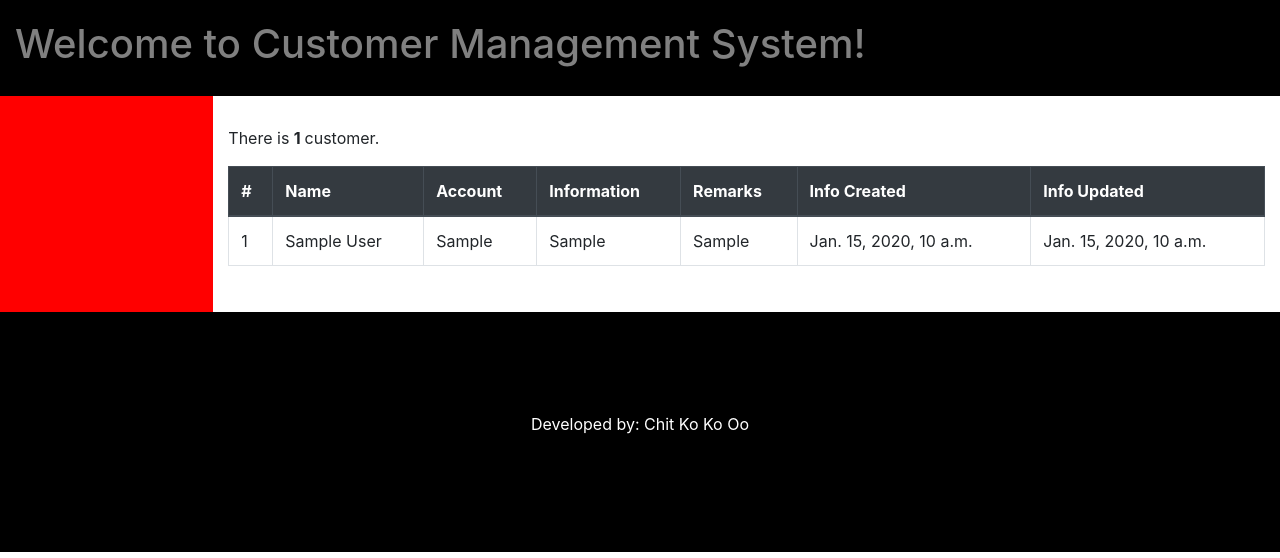
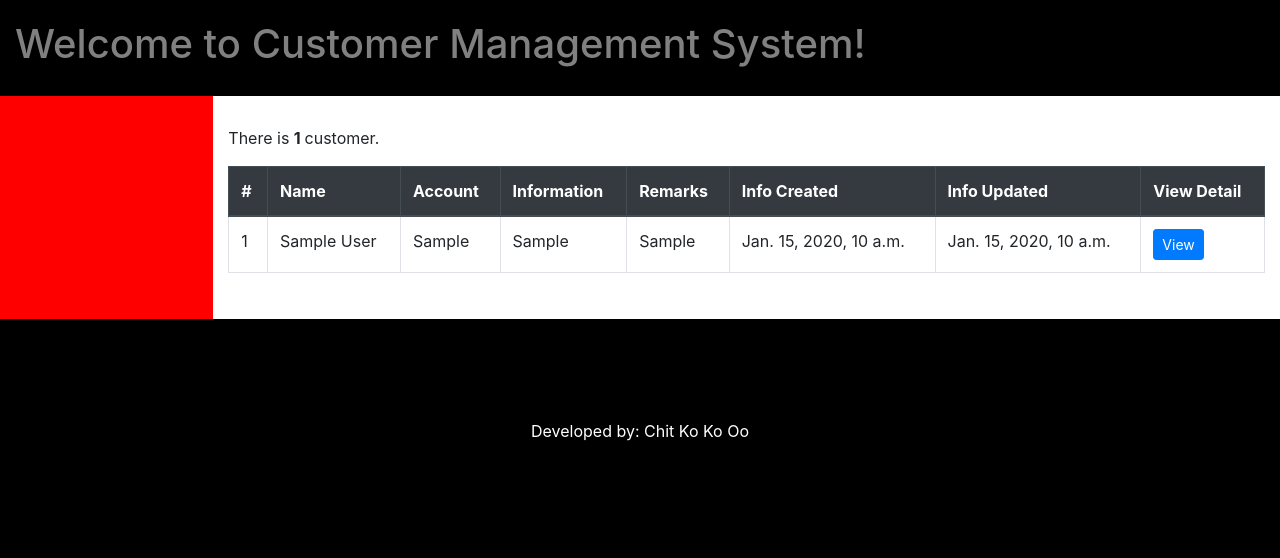
Before and after one commit to chitkokooo/customer-management-system, a Django app: page /customers/ in a window 1280 px wide. Shown: the top 558 px of the page. Run offline with Django 3.2, Linux system fonts and the light colour scheme; a user stored in the database is signed in; tables that the repository leaves empty hold one stand-in row (values such as "Sample post"); some libraries are stand-ins or nearby versions.

Commit message:
update customer list page

```diff
--- a/cms/customers/templates/customers/customer_list.html
+++ b/cms/customers/templates/customers/customer_list.html
@@ -15,6 +15,7 @@
 				<th>Remarks</th>
 				<th>Info Created</th>
 				<th>Info Updated</th>
+				<th>View Detail</th>
 			</tr>
 		</thead>
 		<tbody>
@@ -27,6 +28,7 @@
 					<td>{{ customer.remarks }}</td>
 					<td class="">{{ customer.info_created_at }}</td>
 					<td class="">{{ customer.info_updated_at }}</td>
+					<td><a href="{% url 'customers:customer-detail' customer.id %}" class="btn btn-sm btn-primary">View</a></td>
 				</tr>
 			{% endfor %}
 		</tbody>
--- a/cms/customers/urls.py
+++ b/cms/customers/urls.py
@@ -5,5 +5,5 @@ app_name = "customers"
 urlpatterns = [
 	# path('', views.index, name="index"),
 	path('', views.CustomerListView.as_view(), name="customer-list"),
-	path('', views.CustomerDetialView.as_view(), name="customer-detail")
+	path('<int:pk>/', views.CustomerDetialView.as_view(), name="customer-detail")
 ]
```
